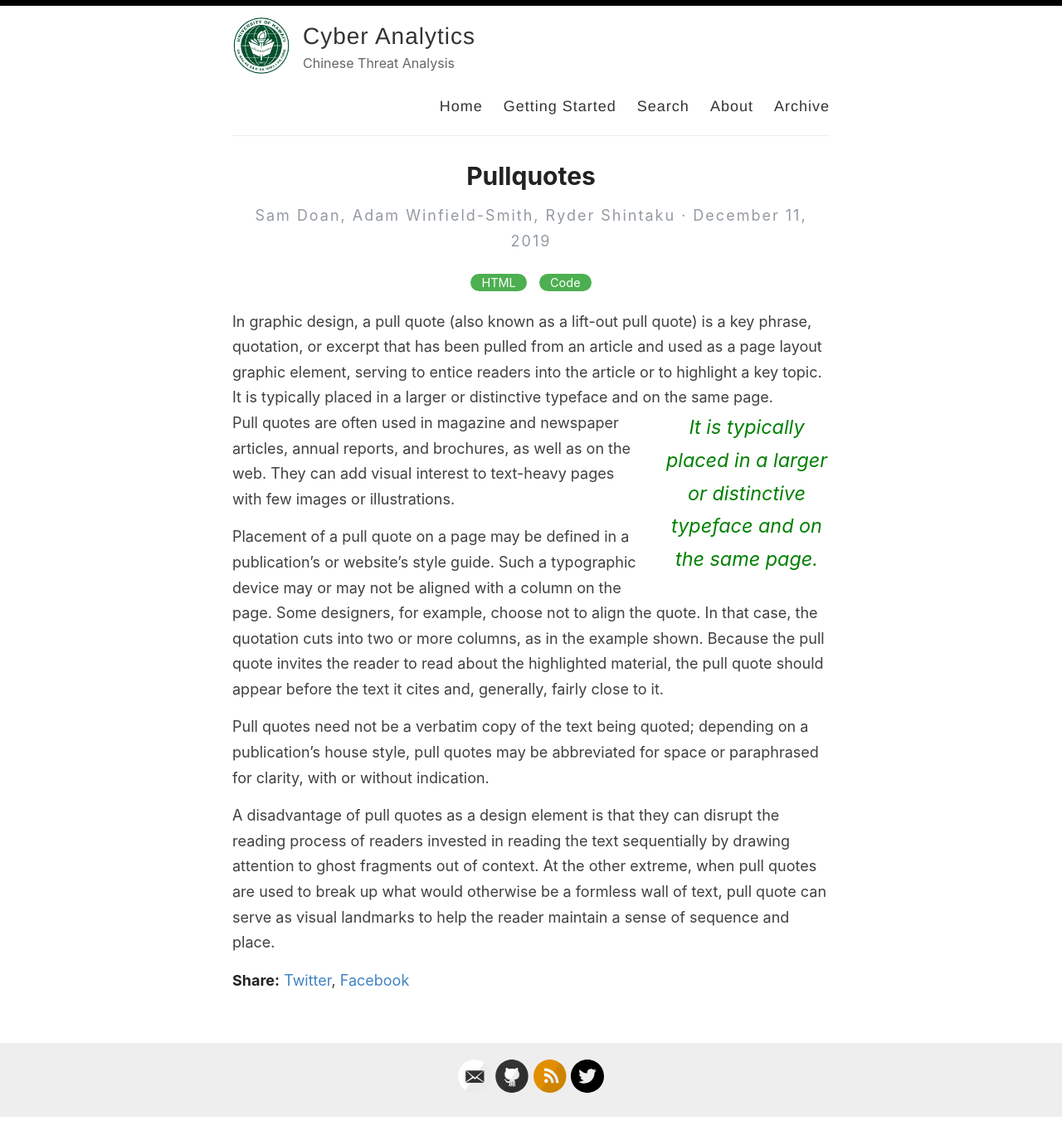
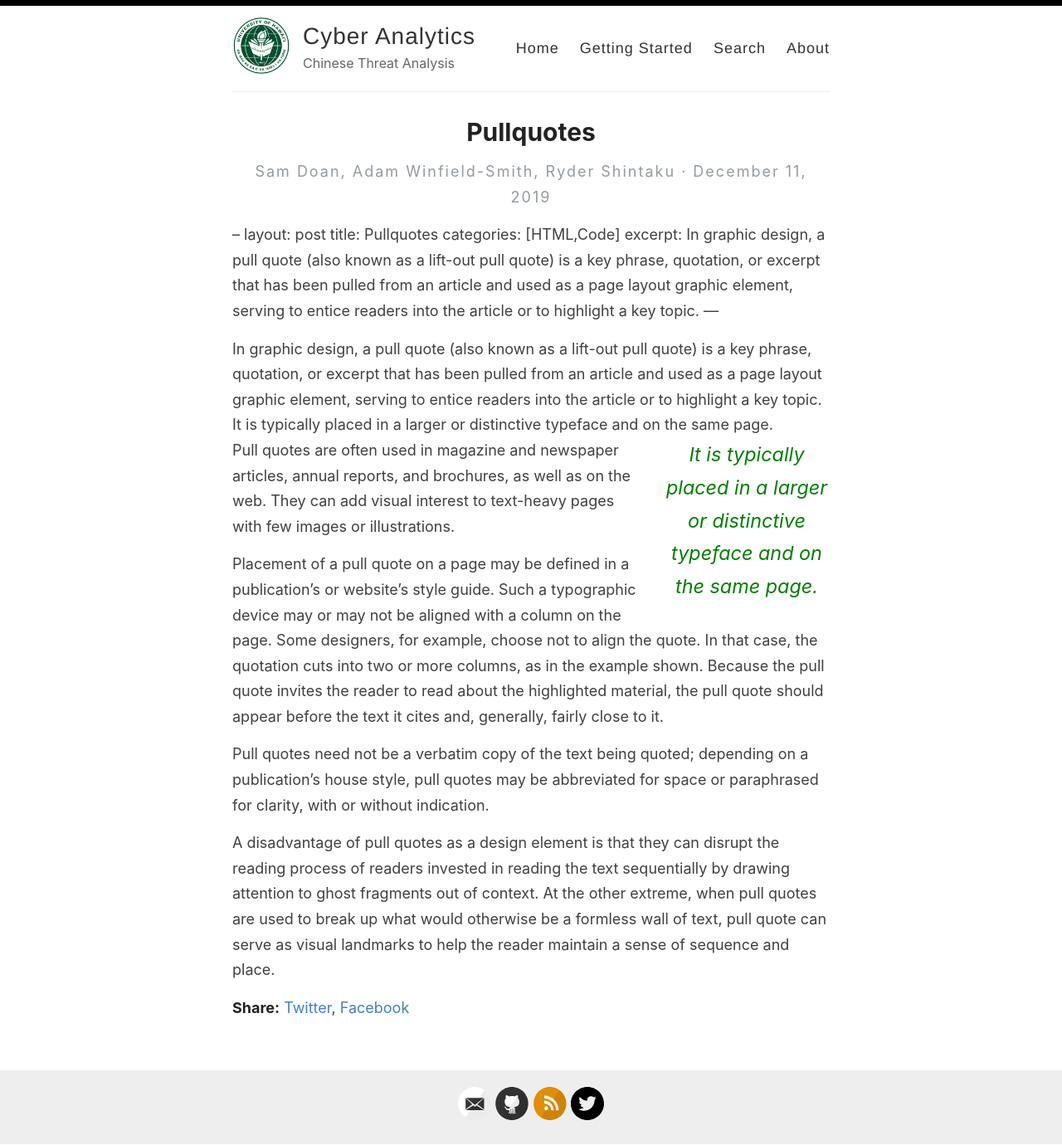
Before and after one commit to UHMCyberAnalytics/UHMCyberAnalytics.github.io, a Jekyll site: the page built from _posts/2019-12-11-pullquotes.md, in a window 1280 px wide. Shown: the whole page at 83% size. Built offline with Jekyll 4.4.1, drawn with Linux system fonts in a browser that asks for light colours; our own code applies the rules of GitHub Pages for plain Markdown files; before the commit the page ends 1347 px from its top, so only the background shows below that.

Commit message:
logo update and nav update

```diff
--- a/_config.yml
+++ b/_config.yml
@@ -12,7 +12,7 @@ author: Sam Doan, Adam Winfield-Smith, Ryder Shintaku
 description: Chinese Threat Analysis
 
 # URL of your avatar or profile pic (you could use your GitHub profile pic)
-avatar: /images/183-1834345_uh-manoa-seal-logo-university-of-hawaii-hd-removebg-preview.webp
+avatar: /images/uhlogo.webp
 
 #
 # Flags below are optional
--- a/_layouts/default.html
+++ b/_layouts/default.html
@@ -10,7 +10,7 @@
     <link rel="canonical" href="{{ site.url }}{{ page.url }}" />
 
     <meta name="theme-color" content="#000000">
-    <link rel="icon" type="image/png" sizes="32x32" href="{{ site.baseurl }}/images/favicon-32x32.png">
+    <link rel="icon" type="image/png" sizes="32x32" href="{{ site.baseurl }}/images/uhlogo.webp">
     {% include analytics_head.html %}
   </head>
 
@@ -32,7 +32,6 @@
               <a href="{{ site.baseurl }}/getting-started">Getting Started</a>
               <a href="{{ site.baseurl }}/search">Search</a>
               <a href="{{ site.baseurl }}/about">About</a>
-              <a href="{{ site.baseurl }}/archive">Archive</a>
             </nav>
           </header>
         </div>
--- a/_pages/categories.md
+++ /dev/null
@@ -1,24 +0,0 @@
----
-layout: page
-permalink: /categories/
-title: Categories
----
-
-
-<div id="archives">
-{% for category in site.categories %}
-  <div class="archive-group">
-    {% capture category_name %}{{ category | first }}{% endcapture %}
-    <div id="#{{ category_name | slugize }}"></div>
-    <p></p>
-
-    <h3 class="category-head">{{ category_name }}</h3>
-    <a name="{{ category_name | slugize }}"></a>
-    {% for post in site.categories[category_name] %}
-    <article class="archive-item">
-      <h4><a href="{{ site.baseurl }}{{ post.url }}">{% if post.title and post.title != "" %}{{post.title}}{% else %}{{post.excerpt |strip_html}}{%endif%}</a></h4>
-    </article>
-    {% endfor %}
-  </div>
-{% endfor %}
-</div>
--- a/_posts/2019-12-11-pullquotes.md
+++ b/_posts/2019-12-11-pullquotes.md
@@ -1,4 +1,4 @@
----
+--
 layout: post
 title:  Pullquotes
 categories: [HTML,Code]
```
Also changed, not shown: _pages/archive.md (deleted, +0 -33 lines), images/uhlogo.webp (renamed from images/183-1834345_uh-manoa-seal-logo-university-of-hawaii-hd-removebg-preview.webp).
